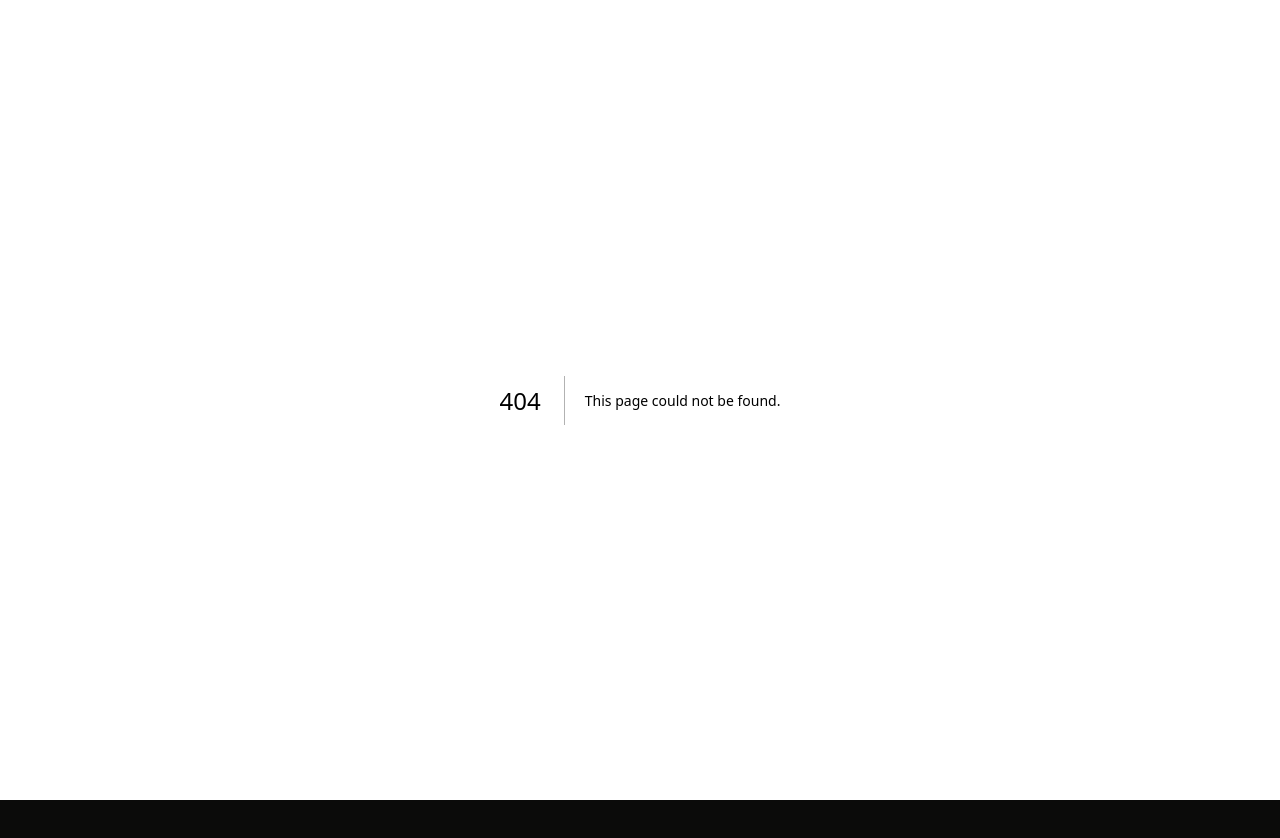
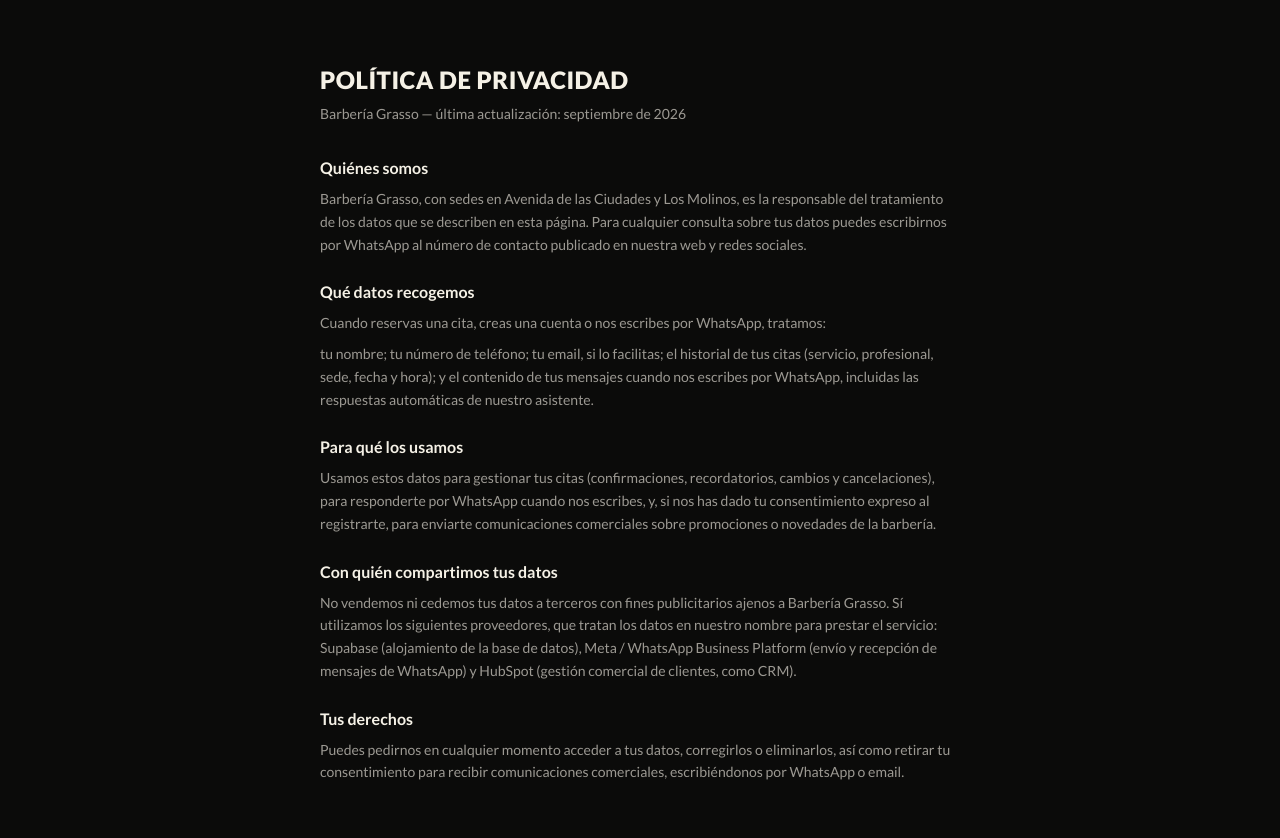
Before and after one commit to barberiagrasso/barberiagrasso, a Next.js app: page /politica-privacidad in a window 1280 px wide. Before the commit this address had no page. Shown: the top 838 px of the page. Before the commit the page ends 800 px from the top, so only its background shows below. Built offline with nearby package versions, Linux system fonts and the light colour scheme.

Commit message:
politica privacidad

```diff
--- /dev/null
+++ b/app/politica-privacidad/page.tsx
@@ -0,0 +1,66 @@
+import type { Metadata } from "next";
+
+export const metadata: Metadata = {
+  title: "Política de privacidad — Barbería Grasso",
+};
+
+export default function PoliticaPrivacidadPage() {
+  return (
+    <main className="mx-auto min-h-screen max-w-2xl bg-brand-black px-4 py-16 font-body text-brand-white-dim">
+      <h1 className="font-display text-2xl text-brand-white">Política de privacidad</h1>
+      <p className="mt-2 text-sm text-brand-white-dim">Barbería Grasso — última actualización: septiembre de 2026</p>
+
+      <div className="mt-8 space-y-6 text-sm leading-relaxed">
+        <section>
+          <h2 className="font-heading text-base text-brand-white">Quiénes somos</h2>
+          <p className="mt-2">
+            Barbería Grasso, con sedes en Avenida de las Ciudades y Los Molinos, es la responsable del
+            tratamiento de los datos que se describen en esta página. Para cualquier consulta sobre tus
+            datos puedes escribirnos por WhatsApp al número de contacto publicado en nuestra web y redes
+            sociales.
+          </p>
+        </section>
+
+        <section>
+          <h2 className="font-heading text-base text-brand-white">Qué datos recogemos</h2>
+          <p className="mt-2">Cuando reservas una cita, creas una cuenta o nos escribes por WhatsApp, tratamos:</p>
+          <p className="mt-2">
+            tu nombre; tu número de teléfono; tu email, si lo facilitas; el historial de tus citas
+            (servicio, profesional, sede, fecha y hora); y el contenido de tus mensajes cuando nos
+            escribes por WhatsApp, incluidas las respuestas automáticas de nuestro asistente.
+          </p>
+        </section>
+
+        <section>
+          <h2 className="font-heading text-base text-brand-white">Para qué los usamos</h2>
+          <p className="mt-2">
+            Usamos estos datos para gestionar tus citas (confirmaciones, recordatorios, cambios y
+            cancelaciones), para responderte por WhatsApp cuando nos escribes, y, si nos has dado tu
+            consentimiento expreso al registrarte, para enviarte comunicaciones comerciales sobre
+            promociones o novedades de la barbería.
+          </p>
+        </section>
+
+        <section>
+          <h2 className="font-heading text-base text-brand-white">Con quién compartimos tus datos</h2>
+          <p className="mt-2">
+            No vendemos ni cedemos tus datos a terceros con fines publicitarios ajenos a Barbería Grasso.
+            Sí utilizamos los siguientes proveedores, que tratan los datos en nuestro nombre para prestar
+            el servicio: Supabase (alojamiento de la base de datos), Meta / WhatsApp Business Platform
+            (envío y recepción de mensajes de WhatsApp) y HubSpot (gestión comercial de clientes, como
+            CRM).
+          </p>
+        </section>
+
+        <section>
+          <h2 className="font-heading text-base text-brand-white">Tus derechos</h2>
+          <p className="mt-2">
+            Puedes pedirnos en cualquier momento acceder a tus datos, corregirlos o eliminarlos, así como
+            retirar tu consentimiento para recibir comunicaciones comerciales, escribiéndonos por
+            WhatsApp o email.
+          </p>
+        </section>
+      </div>
+    </main>
+  );
+}
```
